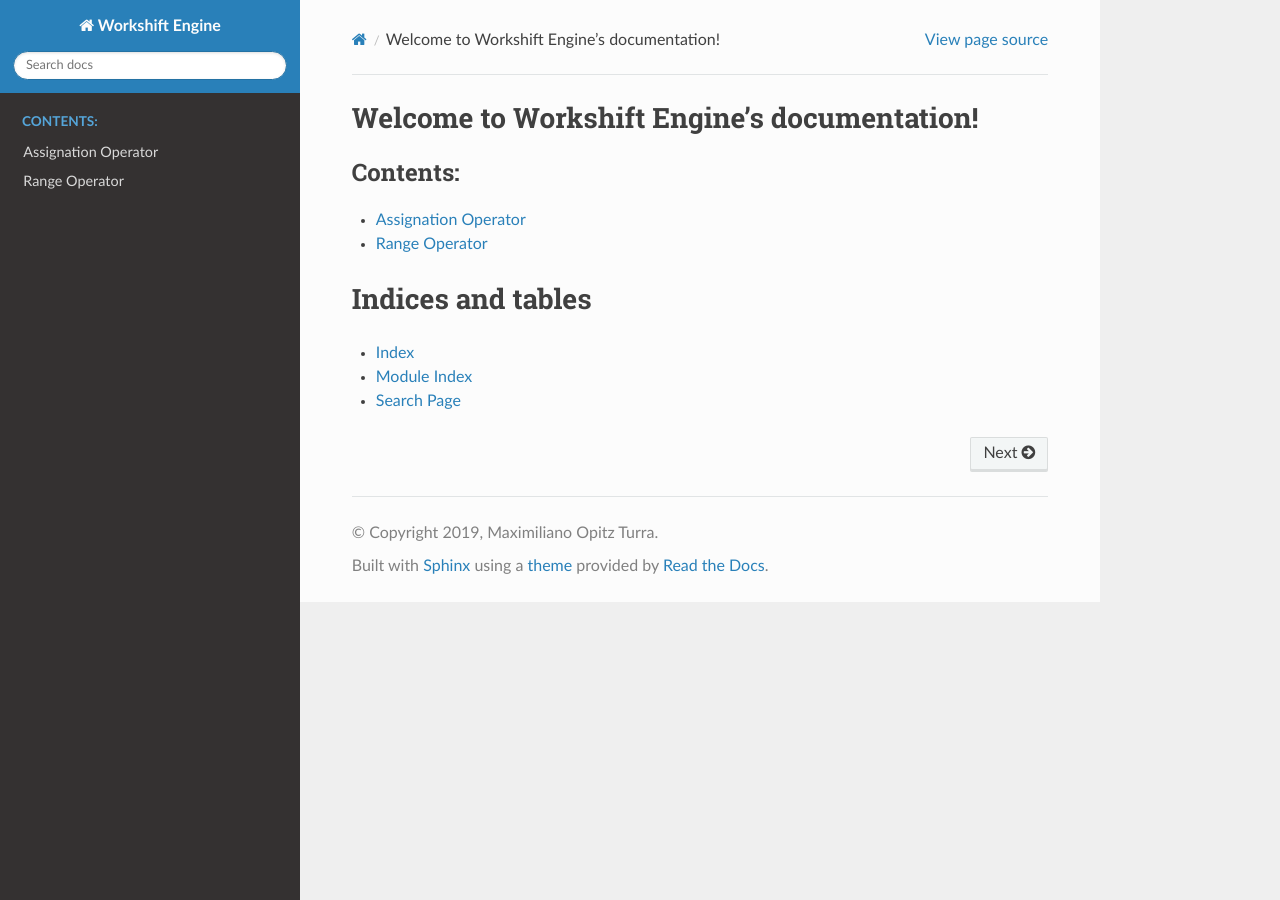
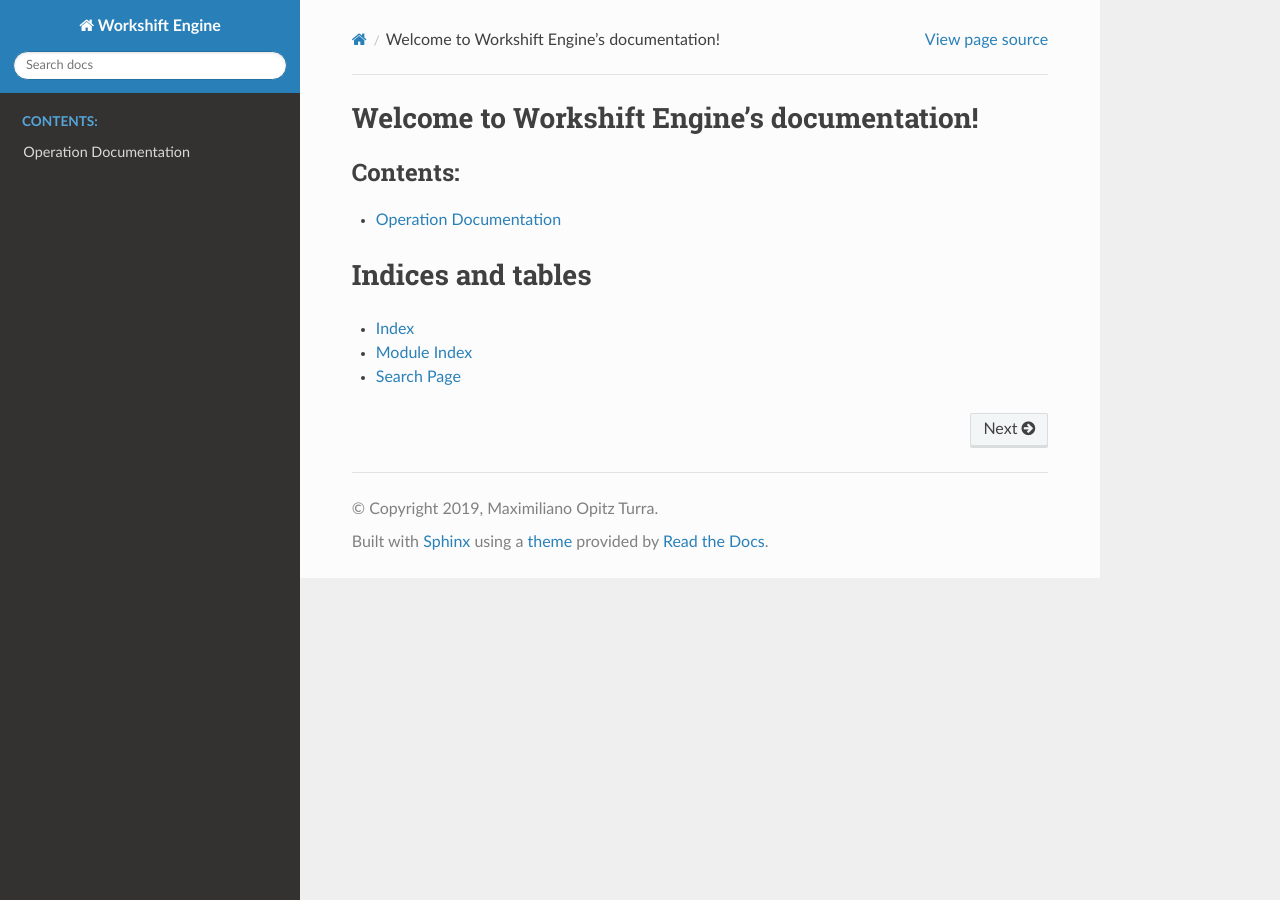
Before and after one commit to mopitz199/workshift_engine, a Sphinx documentation site: the page built from docs/source/index.rst, in a window 1280 px wide. Built offline with Sphinx 7.4.7 and the Read the Docs theme 2.0.0, drawn with Linux system fonts in a browser that asks for light colours.

Commit message:
creating nested toc tree

```diff
--- a/docs/source/conf.py
+++ b/docs/source/conf.py
@@ -81,7 +81,9 @@
 # further.  For a list of options available for each theme, see the
 # documentation.
 #
-# html_theme_options = {}
+html_theme_options = {
+    "collapse_navigation" : True
+}
 
 # Add any paths that contain custom static files (such as style sheets) here,
 # relative to this directory. They are copied after the builtin static files,
--- a/docs/source/index.rst
+++ b/docs/source/index.rst
@@ -7,11 +7,10 @@
 ============================================
 
 .. toctree::
-   :maxdepth: 2
+   :maxdepth: 1
    :caption: Contents:
 
-   assignation_operator
-   range_operator
+   operators/index
 
 
 
--- /dev/null
+++ b/docs/source/operators/index.rst
@@ -0,0 +1,9 @@
+Operation Documentation
+============================================
+
+.. toctree::
+   :maxdepth: 1
+   :caption: Contents:
+
+   assignation_operator
+   range_operator
```
Also changed, not shown: docs/source/operators/assignation_operator.rst (renamed from docs/source/assignation_operator.rst), docs/source/operators/range_operator.rst (renamed from docs/source/range_operator.rst).
